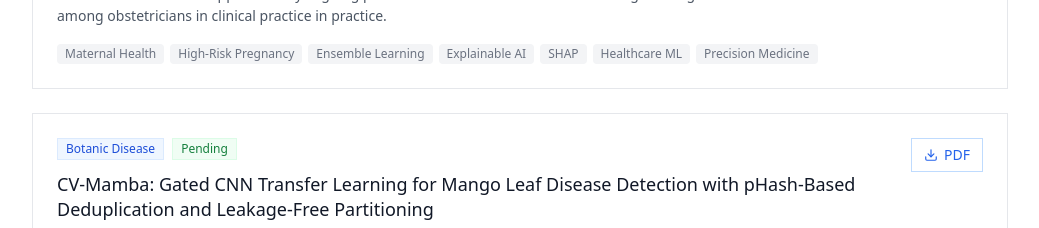
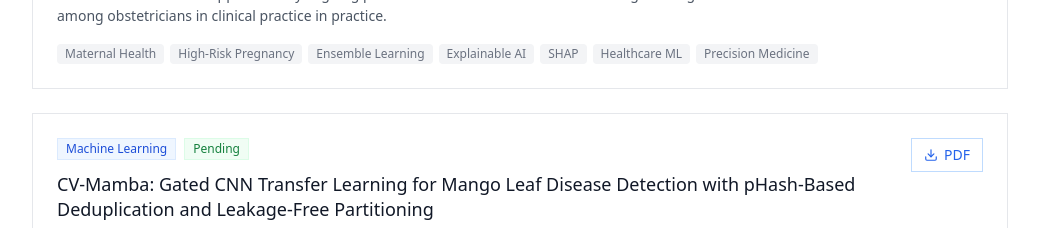
Before and after one commit to nakib33/Nakib-s-Portfolio, a Next.js app: page /pages/publications in a window 1280 px wide. Shown: the part 2040-2268 px from the top of the page, without its empty margins (120-1159 px from the left). Built offline with nearby package versions, Linux system fonts and the light colour scheme.

Commit message:
Reseach paper neww information add cvmamba

```diff
--- a/src/app/pages/publications/page.js
+++ b/src/app/pages/publications/page.js
@@ -53,7 +53,7 @@ const publications = [{
     year: 2026,
     venue: "Q1",
     venueShort: "2026",
-    category: "Botanic Disease",
+    category: "Machine Learning",
     abstract:
         "This research introduces CV-Mamba, a deep learning pipeline designed to automatically detect and classify mango leaf diseases. By combining Gated CNN transfer learning with perceptual hash-based deduplication and leakage-free data partitioning, the system delivers accurate, reliable disease diagnosis — helping farmers and agricultural experts protect mango crops more efficiently.",
     pdfLink: null,
```
